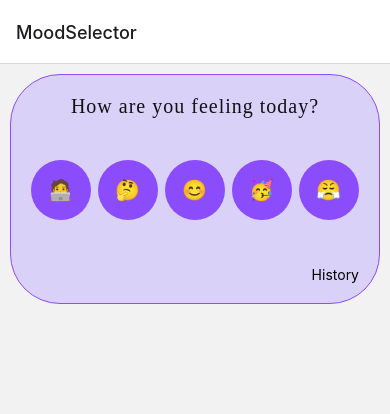
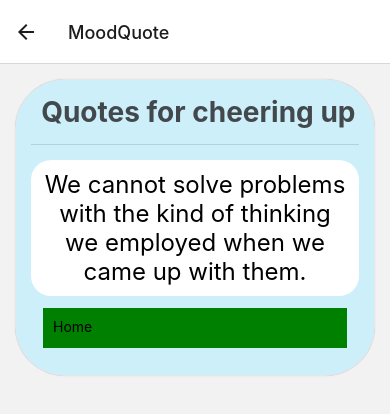
Before and after one commit to vikrantkumar256/MoodLogger, a React Native app: screen /MoodQuote in a window 390 px wide. Shown: the top 414 px of the page. Built offline with nearby package versions, Linux system fonts and the light colour scheme; what react-native-sqlite-storage would draw is missing.

Commit message:
added quote screen and send button and other some recommended changes

```diff
--- a/src/App.js
+++ b/src/App.js
@@ -1,9 +1,10 @@
 
 
-import React, {Component} from 'react';
+import React, { Component } from 'react';
 import { FlatList } from 'react-native';
 import MoodSelector from './Components/MoodSelector';
 import MoodDetail from './Components/MoodDetail';
+import MoodQuote from './Components/MoodQuote';
 import 'react-native-gesture-handler';
 import { StyleSheet } from 'react-native';
 import { NavigationContainer } from '@react-navigation/native';
@@ -14,17 +15,17 @@
 
 export default class App extends React.Component {
 
-	constructor(props){
+	constructor(props) {
 		super(props);
 
 		this.state = {
-			error:''
+			error: ''
 		};
 	}
 
 
 
-	componentDidMount(){
+	componentDidMount() {
 		// Get the user's location
 
 	}
@@ -45,6 +46,9 @@
 						name="MoodDetail"
 						component={MoodDetail}
 					/>
+					<Stack.Screen
+						name="MoodQuote"
+						component={MoodQuote} />
 				</Stack.Navigator>
 			</NavigationContainer>
 
--- a/src/Components/MoodDetail.js
+++ b/src/Components/MoodDetail.js
@@ -4,7 +4,8 @@
 import { TextInput } from 'react-native';
 import { loadLanguages } from 'i18next';
 
-import { getDBConnection,createTable,getmoodItems,savemoodItems, addMood } from '@/Services/database/db_services';
+import { getDBConnection, createTable, getmoodItems, savemoodItems, addMood } from '@/Services/database/db_services';
+import { TouchableHighlight } from 'react-native-gesture-handler';
 
 const DetailQ = [
     "Everything falls in place when you feel grateful, why are you feeling grateful?"
@@ -65,16 +66,20 @@
     card_today: {
         borderRadius: 50,
         backgroundColor: '#CDEFF9'
+    },
+    inputBlock: {
+        flexDirection: 'row',
+
     }
 });
 
-const initializeDatabasetxn = async (mood,description) => {
+const initializeDatabasetxn = async (mood, description) => {
     try {
         //   const initMood = {  mood: mood, description:description };
-    console.log("mood",mood,"description",description);
+        console.log("mood", mood, "description", description);
         const db = await getDBConnection();
         await createTable(db);
-      await addMood(db,mood,description);
+        await addMood(db, mood, description);
         const storedMoodItems = await getmoodItems(db);
         if (storedMoodItems.length) {
             console.log(storedMoodItems);
@@ -123,11 +128,21 @@
         });
     }
 
-    handleDetail = () => {
-        console.log("submit mood");
-        console.log("checkparams",this.props.route.params.selectedMood, this.state.text);
+    saveInput = () => {
+        console.log(this.props.route.params.selectedMood.description, this.state.text);
         initializeDatabasetxn(this.props.route.params.selectedMood.description, this.state.text);
         // initDatabase(this.props.route.params.selectedMood, this.state.text);
+        // alert("Mood Saved");
+        this.props.navigation.navigate('MoodQuote');
+    }
+
+    handleDetail = (descrp) => {
+        console.log(descrp);
+        console.log(this.props.route.params.selectedMood.description);
+        initializeDatabasetxn(this.props.route.params.selectedMood.description, descrp);
+        alert("Mood Saved");
+        this.props.navigation.navigate('MoodQuote');
+
 
     }
 
@@ -135,7 +150,6 @@
 
     render() {
 
-        // console.log(this.props.route.params.selectedMood);
 
         return (
             <SafeAreaView>
@@ -147,7 +161,7 @@
                             {
                                 moodDescrpt.map(({ emoji, descrp }) => {
                                     return (
-                                        <Pressable key={descrp} onPress={this.handleDetail} style={({ pressed }) => [{ backgroundColor: pressed ? '#FEDEF7' : '#CDEFF9' },]}>
+                                        <Pressable key={descrp} onPress={() => this.handleDetail(descrp)} style={({ pressed }) => [{ backgroundColor: pressed ? '#FEDEF7' : '#CDEFF9' },]}>
                                             <View style={styles.descrp}>
                                                 <Text style={styles.emoji}>
                                                     {emoji}
@@ -159,18 +173,23 @@
                                         </Pressable>
                                     )
                                 })
+
+
                             }
                         </View>
-                        <View>
+                        <View style={styles.inputBlock}>
                             <TextInput
                                 style={styles.input}
                                 onChangeText={data => this.handleChangeText(data)}
                                 value={this.state.text}
                                 placeholder="Write Custom Reason"
+                                onSubmitEditing={this.saveInput}
                             />
-                            <Pressable>
-                                <Text></Text>
-                            </Pressable>
+                            <TouchableHighlight onPress={this.saveInput} style={[styles.input, { backgroundColor: "green" }]}>
+                                <Text>
+                                    Send
+                                </Text>
+                            </TouchableHighlight>
                         </View>
 
                     </Card>
--- /dev/null
+++ b/src/Components/MoodQuote.js
@@ -0,0 +1,58 @@
+import React, { Component } from 'react';
+import { Text, View, StyleSheet, SafeAreaView, Pressable } from 'react-native';
+import { Card } from 'react-native-elements';
+import { TouchableHighlight } from 'react-native-gesture-handler';
+
+import { TextInput } from 'react-native';
+import { fonts } from 'react-native-elements/dist/config';
+import { FontSize } from '@/Theme/Variables';
+
+const styles = StyleSheet.create({
+    card_today: {
+        borderRadius: 50,
+        backgroundColor: '#CDEFF9'
+    },
+    home: {
+        height: 40,
+        margin: 12,
+        padding: 10,
+        backgroundColor: "green",
+    }
+})
+
+export default class MoodQuote extends Component {
+
+    constructor(props) {
+        super(props);
+        this.goHome = this.goHome.bind(this);
+    }
+
+    goHome() {
+        this.props.navigation.navigate('MoodSelector');
+    }
+    render() {
+        return (
+            <SafeAreaView>
+                <Card containerStyle={styles.card_today}>
+                    <Card.Title style={{ fontSize: 28 }}> Quotes for cheering up</Card.Title>
+                    <Card.Divider />
+                    <View>
+                        <Text style={{ fontSize: 24, padding: 10, textAlign: 'center', backgroundColor: "white", borderRadius: 20 }}>
+                            We cannot solve problems with the kind of thinking we employed when we came up with them.
+                        </Text>
+                    </View>
+                    <View>
+                        <TouchableHighlight onPress={this.goHome} style={styles.home}>
+                            <Text>
+                                Home
+                            </Text>
+                        </TouchableHighlight>
+                    </View>
+                </Card>
+            </SafeAreaView>
+        );
+    }
+
+
+
+}
--- a/src/Components/MoodSelector.js
+++ b/src/Components/MoodSelector.js
@@ -32,12 +32,12 @@
 
 
 
-  pressedemoji(option) {
+  async pressedemoji(option) {
 
 
 
     console.log(option.description, "emoji clicked");
-    this.setState((prevState) => ({
+    await this.setState((prevState) => ({
       selectedMood: option
     }));
     this.props.navigation.navigate('MoodDetail', { selectedMood: this.state.selectedMood });
```
Lines whose indentation alone changed are shown as unchanged.
